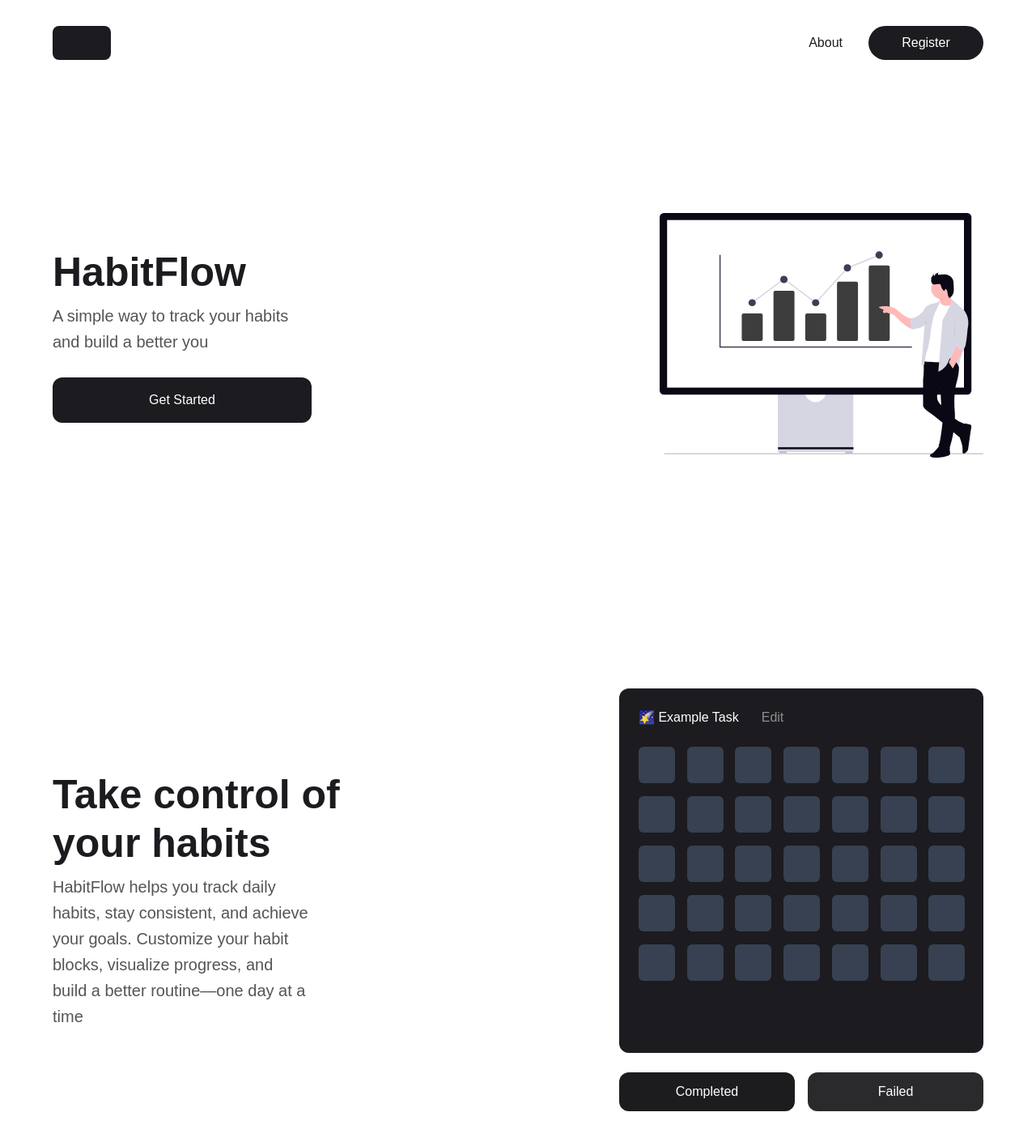
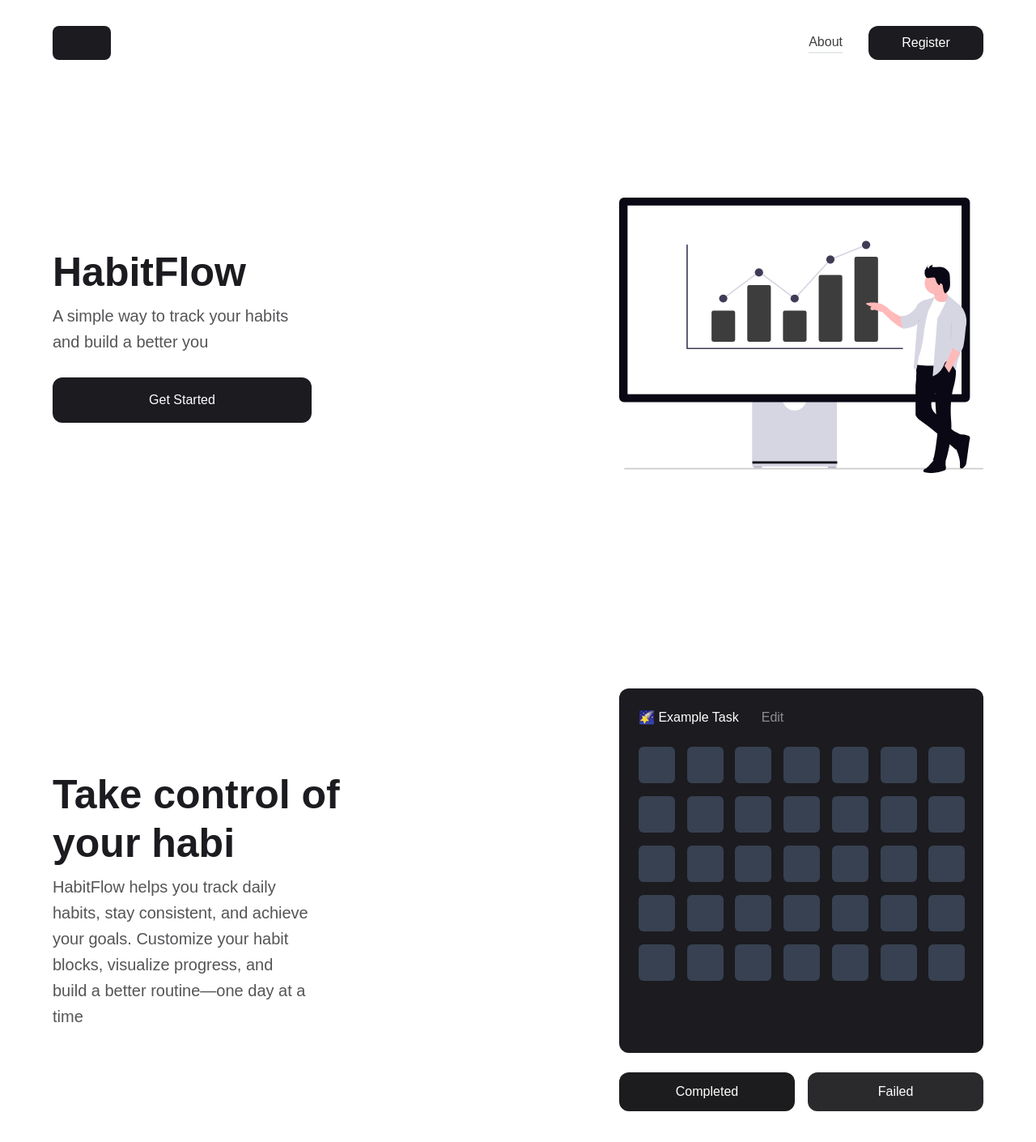
Before and after one commit to kxGeou/Habit-Flow, a React (Vite) app: page / in a window 1280 px wide. Shown: the top 1410 px of the page at 81% size. Built offline with nearby package versions, Linux system fonts and the light colour scheme; no server answers.

Commit message:
Animations For HeroSection

```diff
--- a/package.json
+++ b/package.json
@@ -12,10 +12,12 @@
   "dependencies": {
     "@lottiefiles/dotlottie-react": "^0.12.3",
     "firebase": "^11.2.0",
+    "framer-motion": "^12.1.0",
     "react": "^18.3.1",
     "react-dom": "^18.3.1",
     "react-icons": "^5.4.0",
-    "react-router-dom": "^7.1.5"
+    "react-router-dom": "^7.1.5",
+    "react-simple-typewriter": "^5.0.1"
   },
   "devDependencies": {
     "@eslint/js": "^9.17.0",
--- a/src/Components/HeroSection.tsx
+++ b/src/Components/HeroSection.tsx
@@ -1,16 +1,26 @@
 import Description from "../Components/ui/Description"
 import Button from "../Components/ui/Button"
 import Hero from '../assets/hero.svg';
+import { motion } from "framer-motion";
+export default function HeroSection() {
 
-export default function HeroSection() {
+
+
   return (
-    <section className="flex items-center justify-between w-full">
+    <section className="flex items-center justify-between w-full ">
       <div className="flex flex-col justify-start items-start gap-7">
         <Description title="HabitFlow" description="A simple way to track your habits and build a better you"></Description>
         <Button title="Get Started"></Button>
       </div>
       <div>
-        <img src={Hero} className="w-[25rem]"></img>
+        <motion.img
+          width={450}
+          src={Hero}
+          alt="Illustration"
+          initial={{ opacity: 0, y: 20 }}
+          animate={{ opacity: 1, y: 0 }}
+          transition={{ duration: 0.8, ease: "easeOut" }}
+        />
       </div>
     </section>
   )
--- a/src/Components/Navigation.tsx
+++ b/src/Components/Navigation.tsx
@@ -4,8 +4,8 @@ export default function Navigation() {
     <nav className="flex justify-between">
       <article className={`bg-[#1C1B1F] h-[42px] w-[72px] rounded-[8px]`}></article>
       <section className="flex items-center justify-between gap-[2rem]">
-        <a href="#">About</a>
-        <div className="bg-[#1C1B1F] h-full flex justify-center items-center text-white rounded-[24px] w-[142px]">
+        <a href="#" className="opacity-[85%] border-b-2 hover:opacity-100 hover:border-black">About</a>
+        <div className="cursor-pointer bg-[#1C1B1F] h-full flex justify-center items-center text-white rounded-[12px] w-[142px] transition-all duration-500 hover:rounded-[24px]">
             <Link to={"/register"}>Register</Link>
         </div>
       </section>
--- a/src/Components/ui/Button.tsx
+++ b/src/Components/ui/Button.tsx
@@ -4,6 +4,6 @@ type ButtonProps = {
 
 export default function Button({title}:ButtonProps) {
     return (
-        <button className="bg-[#1C1B1F] text-white w-[20rem] h-[3.5rem] rounded-[12px]">{title}</button>
+        <button className="bg-[#1C1B1F] text-white w-[20rem] h-[3.5rem] rounded-[12px] transition-transform duration-500 hover:scale-105">{title}</button>
     )
 }
--- a/src/Components/ui/Description.tsx
+++ b/src/Components/ui/Description.tsx
@@ -1,3 +1,4 @@
+import { Typewriter } from 'react-simple-typewriter'
 type DescriptionProps = {
     title?: string;
     description?: string;
@@ -6,7 +7,9 @@ type DescriptionProps = {
 export default function Description({title, description}: DescriptionProps) {
     return (
     <article className="flex flex-col text-left gap-2">
-        <h2 className="text-[50px] font-semibold w-[25rem] leading-[120%]">{title}</h2>
+        <h2 className="text-[50px] font-semibold w-[25rem] leading-[120%]">
+            <Typewriter words={[title]} loop={3} typeSpeed={150} deleteSpeed={150} />
+        </h2>
         <p className="opacity-75 text-[20px] w-[20rem] leading-8">{description}</p>
     </article>
     )
```
Also changed, not shown: 1 other file (tests, documents, lock files or other folders).
